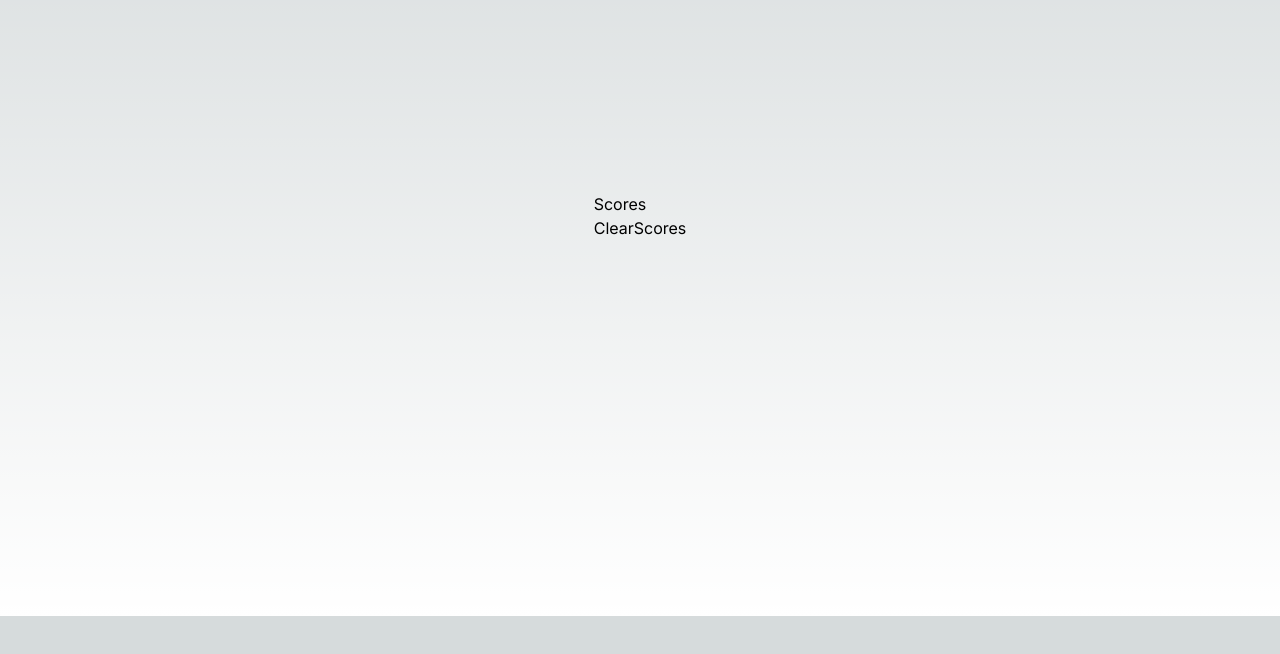
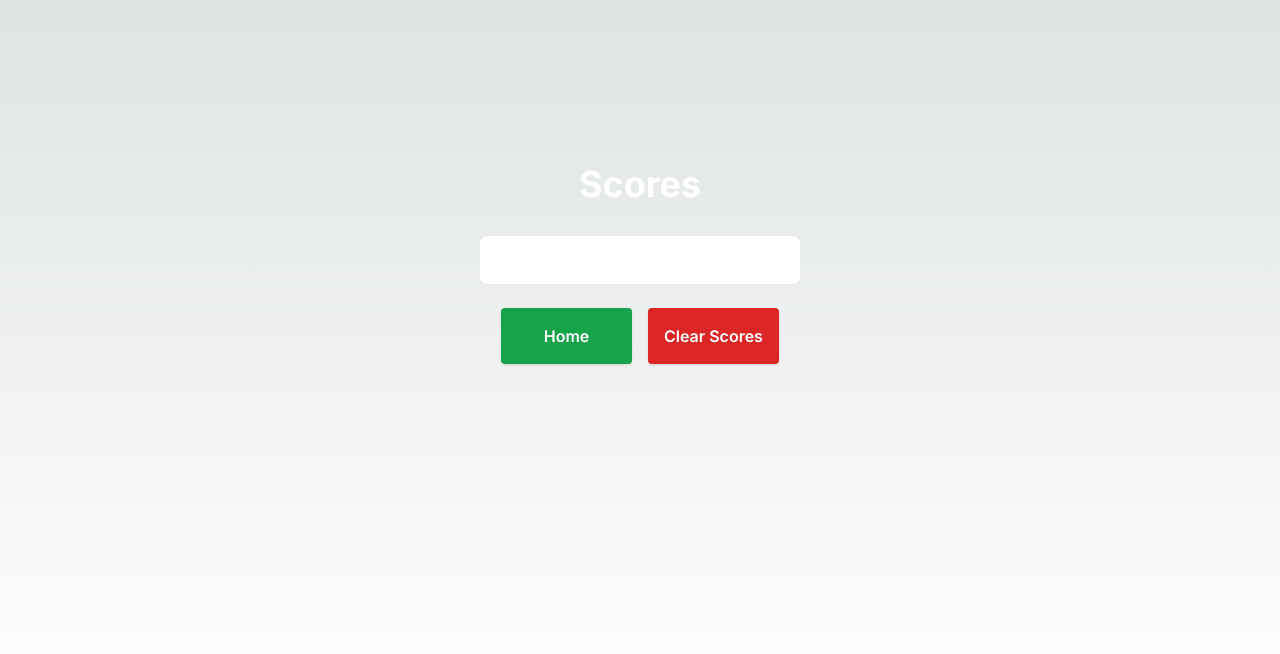
Before and after one commit to lolelu/memory-game, a Next.js app: page /scores in a window 1280 px wide. Shown: the part 184-838 px from the top of the page. Before the commit the page ends 800 px from the top, so only its background shows below. Built offline with nearby package versions, Linux system fonts and the light colour scheme.

Commit message:
Done project, missing only fixes

```diff
--- a/app/page.tsx
+++ b/app/page.tsx
@@ -4,8 +4,25 @@ import Link from "next/link";
 export default function Home() {
   return (
     <>
-      <Link href="/game">Start a new game</Link>
-      <Link href="/scores">View scores</Link>
+      <div className="min-h-screen flex flex-col items-center justify-center ">
+        <h1 className="text-4xl font-bold text-white mb-8">
+          Welcome to MEMOVAS
+        </h1>
+        <div className="flex flex-col items-center justify-stretch gap-4 w-80">
+          <Link
+            href="/game"
+            className="bg-white text-green-600 hover:text-green-800 px-6 py-3 rounded font-semibold shadow w-full text-center"
+          >
+            <p>Start a new game</p>
+          </Link>
+          <Link
+            href="/scores"
+            className="bg-white text-blue-600 hover:text-blue-800 px-6 py-3 rounded font-semibold shadow w-full text-center"
+          >
+            <p>View scores</p>
+          </Link>
+        </div>
+      </div>
     </>
   );
 }
--- a/app/scores/page.tsx
+++ b/app/scores/page.tsx
@@ -2,30 +2,43 @@
 import { useEffect, useState, useContext } from "react";
 import { ScoreContext } from "@/context/score.context";
 import { GetScores, GetHighScore } from "@/lib/scores";
+import Link from "next/link";
 
 const Scores = () => {
   const { state, dispatch } = useContext(ScoreContext);
-  const [scores, setScores] = useState([]);
+  const [scores, setScores] = useState<number[]>([]);
 
   const ClearScores = () => {
     dispatch({ type: "CLEAR" });
   };
 
-  //TODO: This rerender every frame, fix it
   useEffect(() => {
     setScores(GetScores());
   }, [state]);
 
   return (
-    <div>
-      <h1>Scores</h1>
-      <ul>
+    <div className="min-h-screen flex flex-col items-center justify-center">
+      <h1 className="text-4xl font-bold text-white mb-8">Scores</h1>
+      <ul className="bg-white rounded-lg p-6 w-80 text-center">
         {scores.map((score, index) => (
-          <li key={index}>{score}</li>
+          <li key={index} className="border-b border-gray-200 py-2 text-black">
+            <span>{index + 1}.</span> {score}
+          </li>
         ))}
       </ul>
 
-      <button onClick={ClearScores}>ClearScores</button>
+      <div className=" mt-6 grid grid-cols-2 gap-4 text-center  ">
+        <Link href="/">
+          <p className=" bg-green-600 text-white hover:bg-green-800 rounded font-semibold shadow p-4">
+            Home
+          </p>
+        </Link>
+        <button onClick={ClearScores}>
+          <p className="bg-red-600 text-white hover:bg-red-800 rounded font-semibold shadow p-4">
+            Clear Scores
+          </p>
+        </button>
+      </div>
     </div>
   );
 };
--- a/components/GameBoard.tsx
+++ b/components/GameBoard.tsx
@@ -17,6 +17,7 @@ const GameBoard = () => {
   const [openGameOverModal, setOpenGameOverModal] = useState<boolean>(false);
 
   useEffect(() => {
+    // Deal the cards when the component mounts
     ResetGameState();
   }, []);
 
@@ -26,28 +27,37 @@ const GameBoard = () => {
 
   const handleFlip = async (card: CardType) => {
     if (interacting) {
+      // Prevent the user from interacting with the cards while they are flipping
       return;
     }
 
     setInteracting(true);
+    // Flip the card interacted with
     card.flipUp();
 
     if (!flippedCard) {
+      // If there is no flipped card, set the flipped card to the card interacted with
       setFlippedCard(card);
     } else {
-      await new Promise((resolve) => setTimeout(resolve, 1000));
+      // If there is a flipped card, check if the card interacted with is the same as the flipped card
+      await new Promise((resolve) => setTimeout(resolve, 1200));
 
       if (flippedCard.id === card.id) {
+        // If the card interacted with is the same as the flipped card, add points and keep the cards flipped
         AddPoints();
         setFlippedPairs((value) => value + 1);
       } else {
+        // If the card interacted with is not the same as the flipped card, remove points and flip the cards back down
         RemovePoints();
         flippedCard.flipDown();
         card.flipDown();
       }
+      // Reset the flipped card useState to null after a delay
       await new Promise((resolve) => setTimeout(resolve, 500));
       setFlippedCard(null);
     }
+
+    // Allow the user to interact with the cards again
     setInteracting(false);
   };
 
@@ -63,26 +73,29 @@ const GameBoard = () => {
 
   const CheckGameStatus = () => {
     // Check if the game is over
+
     if (cardsDealt.length === 0) {
+      //Game is not over, continue
       return;
     }
 
     if (flippedPairs === cardsDealt.length / 2) {
       // Game is over
       dispatch({ type: "SAVE" });
-
-      //TODO:RESET THE GAME
       setOpenGameOverModal(true);
-
-      //go back to the home page and save the score (use next router)
     }
   };
 
+  //Function that resets the game state in case of forfeit or win
   const ResetGameState = async () => {
     // Reset the game state
     setInteracting(true);
-    cardsDealt.forEach((card) => card.flipDown());
-    await new Promise((resolve) => setTimeout(resolve, 500));
+
+    for (const card of cardsDealt) {
+      card.flipDown();
+      await new Promise((resolve) => setTimeout(resolve, 50));
+    }
+    await new Promise((resolve) => setTimeout(resolve, 100));
     setFlippedCard(null);
     setFlippedPairs(0);
     dispatch({ type: "RESETPOINTS" });
--- a/components/GameOverModal.tsx
+++ b/components/GameOverModal.tsx
@@ -1,6 +1,5 @@
-import React, { useEffect, useContext } from "react";
+import React, { useEffect, useContext, use } from "react";
 import { ScoreContext } from "@/context/score.context";
-import Link from "next/link";
 
 interface Props {
   open: boolean;
@@ -21,11 +20,18 @@ const GameOverModal = ({ open, setOpen, reset }: Props) => {
   }, [open]);
 
   return (
-    <dialog ref={endGameModal}>
-      <h1>Game Over</h1>
-      <p>Your score is {state.score}</p>
+    <dialog
+      ref={endGameModal}
+      className="p-12 bg-black rounded-md border backdrop:bg-gray-500 backdrop:bg-opacity-50 text-white text-center"
+    >
+      <div className="flex flex-col justify-center items-center gap-4">
+        <h1 className="text-4xl font-bold uppercase text-transparent bg-clip-text bg-gradient-to-br from-blue-400 to bg-purple-600">
+          Game Over
+        </h1>
+        <p className="text-2xl ">Your score is {state.score}</p>
 
         <button
+          className=" p-4 bg-gradient-to-br from-blue-400 to bg-purple-600 rounded-md hover:scale-105 transform duration-200 cursor-pointer  transition-all"
           onClick={() => {
             reset();
             setOpen(false);
@@ -33,6 +39,7 @@ const GameOverModal = ({ open, setOpen, reset }: Props) => {
         >
           Save Score
         </button>
+      </div>
     </dialog>
   );
 };
--- a/context/score.context.tsx
+++ b/context/score.context.tsx
@@ -13,7 +13,7 @@ type StateType = {
 };
 
 type ActionType = {
-  type: string;
+  type: "CORRECT" | "WRONG" | "RESETPOINTS" | "SAVE" | "CLEAR";
 };
 
 const initialState: StateType = {
--- a/lib/scores.ts
+++ b/lib/scores.ts
@@ -21,7 +21,7 @@ export const SaveScore = (score: number) => {
   SetScores(scores);
 };
 
-export const GetScores = () => {
+export const GetScores = (): number[] => {
   const scores = localStorage.getItem("scores");
   return scores ? JSON.parse(scores) : [];
 };
```
Lines whose indentation alone changed are shown as unchanged.
